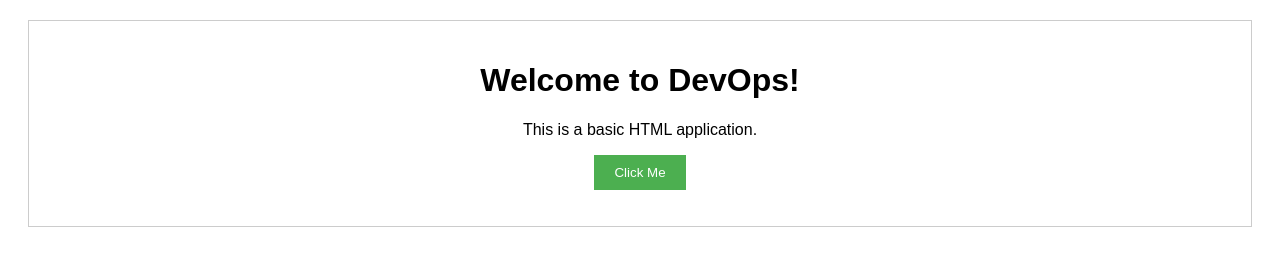
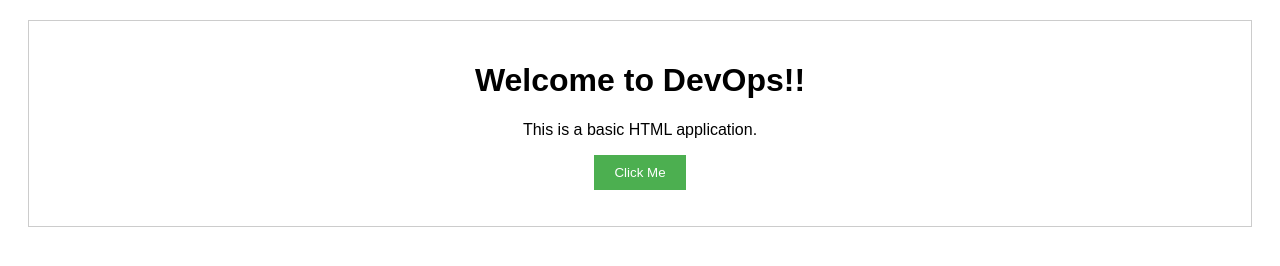
Before and after one commit to vivekmv18/html-app, a plain HTML site: page index2.html in a window 1280 px wide. Drawn offline with Linux system fonts and the light colour scheme.

Commit message:
Update index2.html

```diff
--- a/index2.html
+++ b/index2.html
@@ -23,7 +23,7 @@
 </head>
 <body>
   <div class="container">
-    <h1>Welcome to DevOps!</h1>
+    <h1>Welcome to DevOps!!</h1>
     <p>This is a basic HTML application.</p>
     <button id="myButton">Click Me</button>
     <p id="displayText"></p>
```
